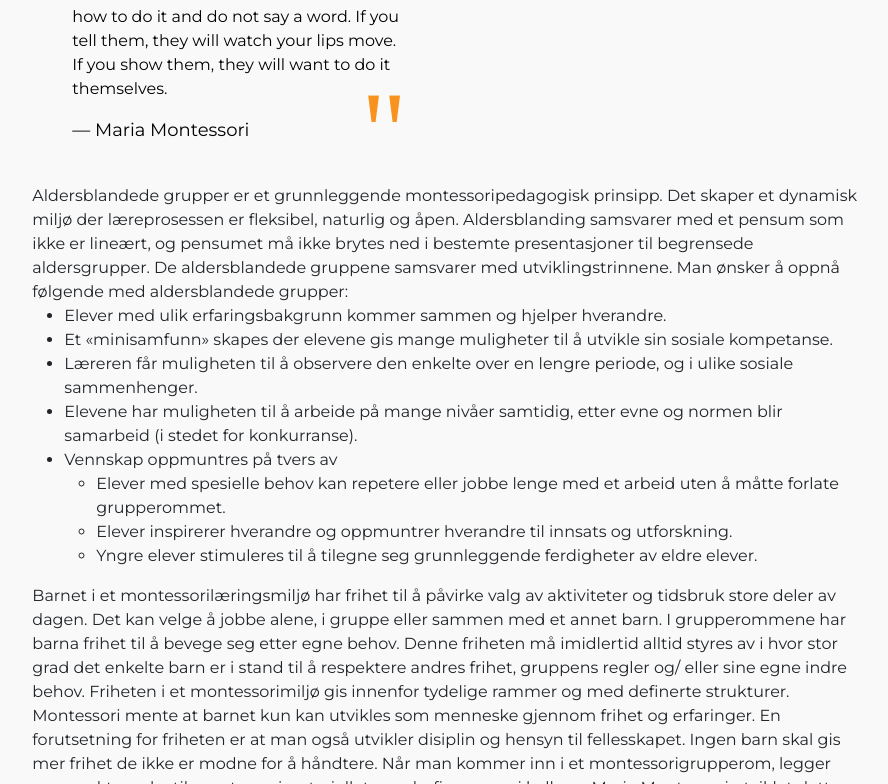
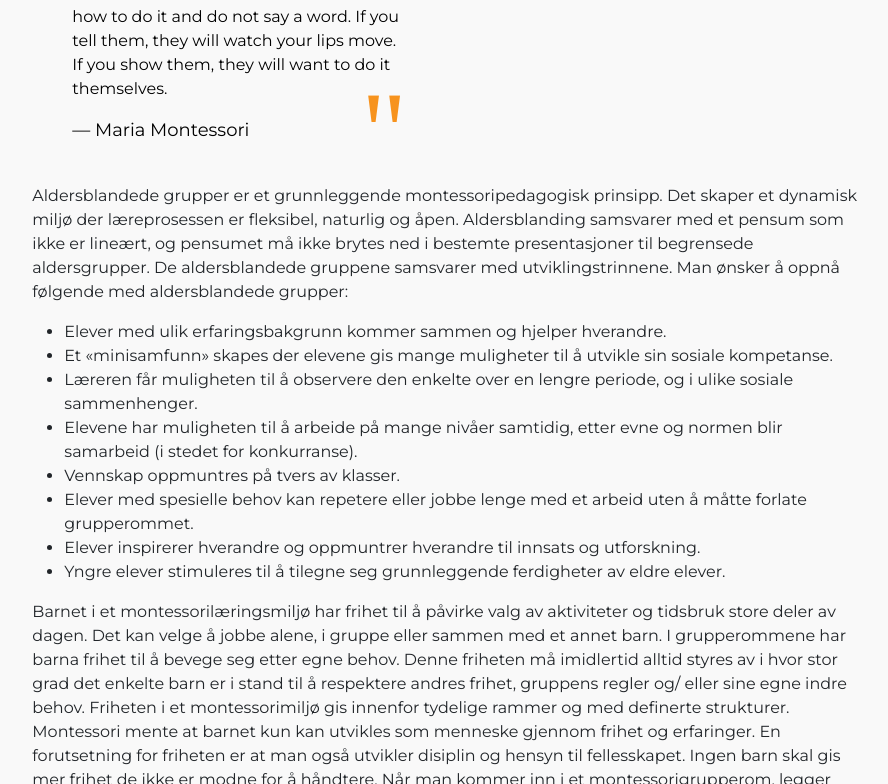
Before and after one commit to Annikaenjoy/project_exam2, a React (Create React App) app in the folder elsfjord_montessori/: page /montessori in a window 1280 px wide. Shown: the part 473-1257 px from the top of the page, without its empty margins (193-1081 px from the left). Built offline with nearby package versions, Linux system fonts and the light colour scheme; a web font is replaced by a local one.

Commit message:
Fix to About Montessori

```diff
--- a/elsfjord_montessori/src/components/AboutMontessori.js
+++ b/elsfjord_montessori/src/components/AboutMontessori.js
@@ -54,6 +54,8 @@ const AboutMontessori = (props) => {
                 bestemte presentasjoner til begrensede aldersgrupper. De
                 aldersblandede gruppene samsvarer med utviklingstrinnene. Man
                 ønsker å oppnå følgende med aldersblandede grupper:
+              </p>
+              <section>
                 <ul>
                   <li>
                     Elever med ulik erfaringsbakgrunn kommer sammen og hjelper
@@ -72,13 +74,11 @@ const AboutMontessori = (props) => {
                     samtidig, etter evne og normen blir samarbeid (i stedet for
                     konkurranse).
                   </li>
+                  <li> Vennskap oppmuntres på tvers av klasser. </li>
+
                   <li>
-                    {" "}
-                    Vennskap oppmuntres på tvers av{" "}
-                    <ul>
-                      <li>
-                        Elever med spesielle behov kan repetere eller jobbe
-                        lenge med et arbeid uten å måtte forlate grupperommet.
+                    Elever med spesielle behov kan repetere eller jobbe lenge
+                    med et arbeid uten å måtte forlate grupperommet.
                   </li>
 
                   <li>
@@ -90,9 +90,7 @@ const AboutMontessori = (props) => {
                     ferdigheter av eldre elever.
                   </li>
                 </ul>
-                  </li>
-                </ul>{" "}
-              </p>
+              </section>
               <p>
                 {" "}
                 Barnet i et montessorilæringsmiljø har frihet til å påvirke valg
--- a/elsfjord_montessori/src/components/dashboard/Edit.js
+++ b/elsfjord_montessori/src/components/dashboard/Edit.js
@@ -50,7 +50,7 @@ const Edit = (props) => {
         setPost(result.data);
       } catch (error) {
         console.log(error);
-        setFetchError(error.toString()); // Set fetchError if an error occurs
+        setFetchError(error.toString());
       } finally {
         setFetchingPost(false);
       }
@@ -69,6 +69,9 @@ const Edit = (props) => {
       const response = await http.put(url, data);
       console.log("response", response.data);
       setUpdated(true);
+      setTimeout(() => {
+        window.location.reload();
+      }, 500);
     } catch (error) {
       setUpdateError(error.toString());
       console.log("error", error);
@@ -90,10 +93,12 @@ const Edit = (props) => {
         <Row>
           <Col md={6}>
             <form className="edit_form" onSubmit={handleSubmit(onSubmit)}>
-              {updated && (
-                <div className="success">Innlegget er oppdatert!</div>
-              )}
-              {updateError && <FormError>{updateError}</FormError>}
+              <div className="update_message">
+                {updated && (
+                  <div className="success">Innlegget er oppdatert!</div>
+                )}
+                {updateError && <FormError>{updateError}</FormError>}
+              </div>
               <fieldset disabled={updatingPost}>
                 <label htmlFor="title" id="title">
                   Tittel
@@ -105,10 +110,6 @@ const Edit = (props) => {
                   {...register("title")}
                 />
                 {errors.title && <FormError>{errors.title.message}</FormError>}
-
-                <div>
-                  <SelectImg />
-                </div>
                 <label htmlFor="content" id="content">
                   Innholdstekst
                 </label>
@@ -117,8 +118,7 @@ const Edit = (props) => {
                   name="content"
                   defaultValue={post.content.rendered}
                   {...register("content")}
-                />
-
+                />{" "}
                 <button className="update_btn" type="submit" value="Submit">
                   Oppdater
                 </button>
--- a/elsfjord_montessori/src/sass/partials/_editpost.scss
+++ b/elsfjord_montessori/src/sass/partials/_editpost.scss
@@ -1,6 +1,9 @@
 .edit_form {
   display: flex;
   margin: 50px 0 0 0;
+}
+.update_message {
+  display: block;
 }
 .edit_input {
   width: 90%;
```
Lines whose indentation alone changed are shown as unchanged.
